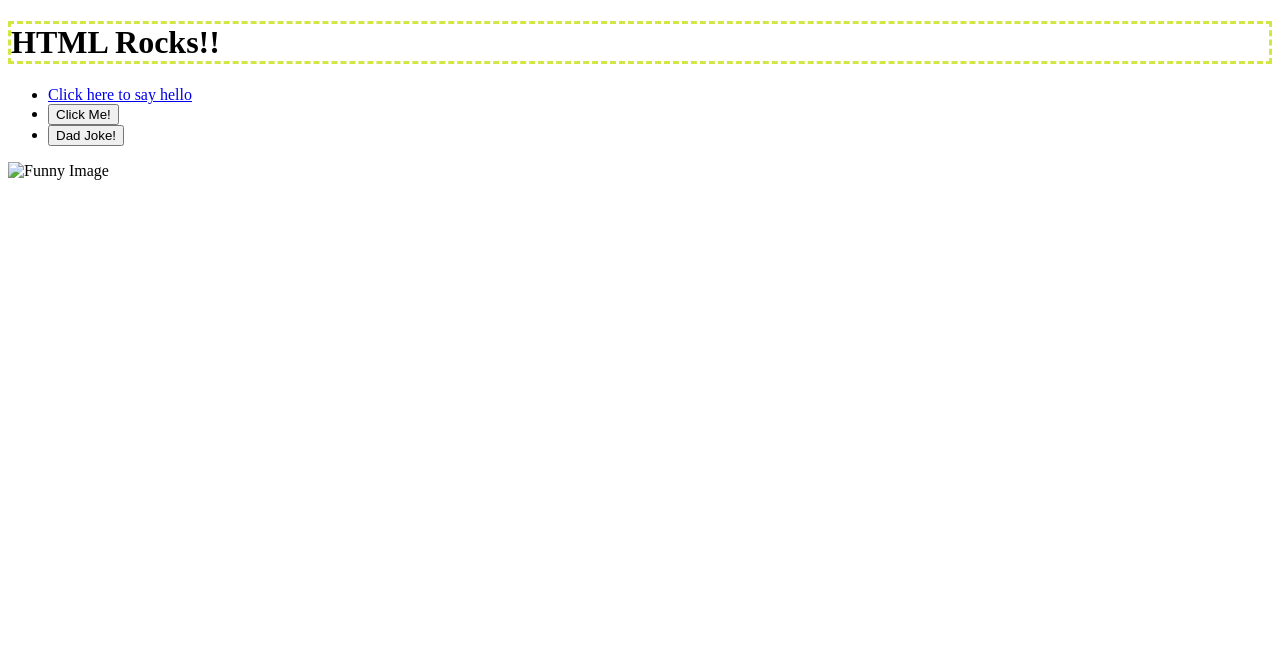
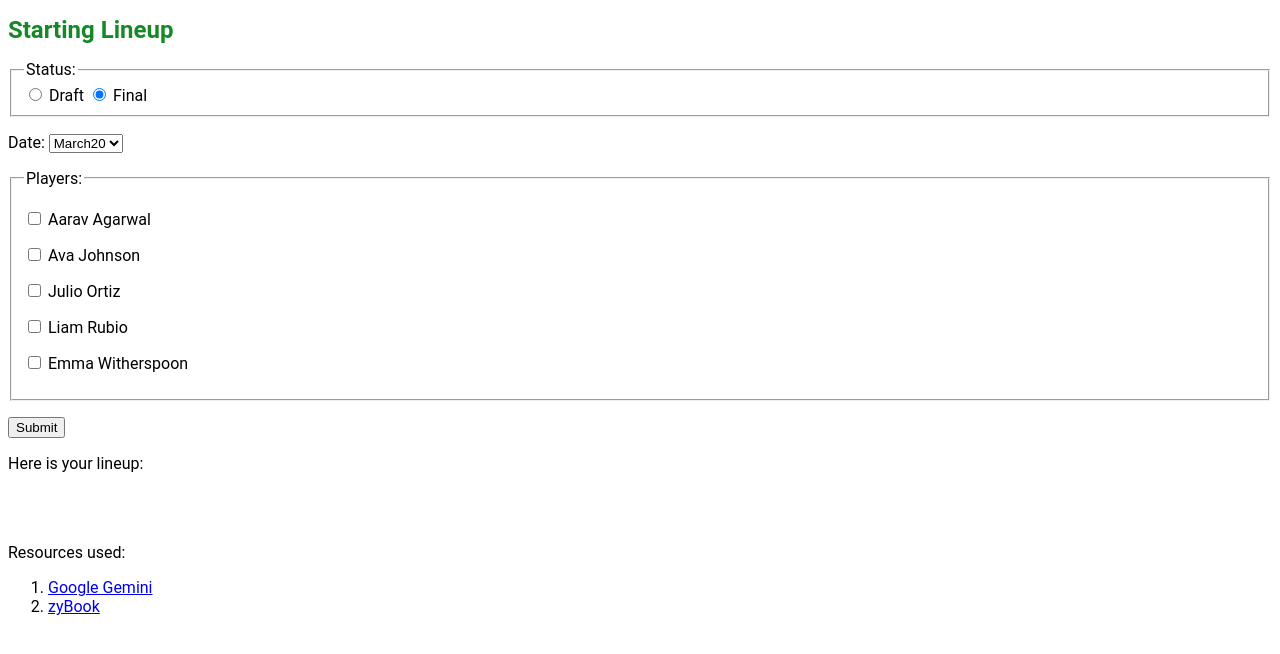
Before and after one commit to WonderGeekWoman/09.03Lab-JavaScriptintheBrowser-Ch7Pt1, a website: page index.html in a window 1280 px wide. Drawn offline with Linux system fonts and the light colour scheme; files that its build step writes are made by us from their sources.

Commit message:
almostdone

```diff
--- a/index.html
+++ b/index.html
@@ -3,23 +3,82 @@
 
 <head>
   <meta charset="utf-8">
-  <title>CS208 - Starter Code (UPDATE ME)!</title>
+  <title>Starting Lineup</title>
   <meta name="description" content="">
   <meta name="viewport" content="width=device-width, initial-scale=1">
   <link rel="stylesheet" href="style.css">
 </head>
 
 <body>
-  <h1>HTML Rocks!!</h1>
-  <ul>
-  <li><a href="/hello">Click here to say hello</a></li>
-  <li><button id="hello-link">Click Me!</button></li>
-  <li><button id="joke-button">Dad Joke!</button></li>
-  <script src="script.js"></script>
-  </ul>
-  <img src="funny.png" alt="Funny Image" width="300" height="200">
+  <h1>Starting Lineup</h1>
 
-  <h2 id="joke-display"></h2>
+  <p>
+    <fieldset id="status">
+      <legend>Status:</legend>
+        <input type="radio" name="status" value="Draft" id="draft">
+        <label for="draft">Draft</label>
+
+        <input type="radio" name="status" value="Final" id="final" checked>
+        <label for="final">Final</label>
+    </fieldset>
+  </p>
+
+  <p>
+    <label for="date">Date: </label>
+    <select name="gameDate">
+      <option value="March20">March20</option>
+      <option value="March24">March24</option>
+      <option value="April 2">April 2</option>
+      <option value="April 6">April 6</option>
+      <option value="April 13">April 13</option>
+    </select>
+  </p>
+
+  <p>
+    <fieldset id="players">
+      <legend>Players:</legend>
+        <p>
+          <input type="checkbox" name="aarav_agarwal" id="aarav_agarwal">
+          <label for="aarav_agarwal">Aarav Agarwal</label>
+        </p>
+        <p>
+          <input type="checkbox" name="ava_johnson" id="ava_johnson">
+          <label for="ava_johnson">Ava Johnson</label>
+        </p>
+        <p>
+          <input type="checkbox" name="julio_ortiz" id="julio_ortiz">
+          <label for="julio_ortiz">Julio Ortiz</label>
+        </p>
+        <p>
+          <input type="checkbox" name="liam_rubio" id="liam_rubio">
+          <label for="liam_rubio">Liam Rubio</label>
+        </p>
+        <p>
+          <input type="checkbox" name="emma_witherspoon" id="emma_witherspoon">
+          <label for="emma_witherspoon">Emma Witherspoon</label>
+        </p>
+    </fieldset>
+  </p>
+
+  <p>
+    <input type="button" value="Submit" id="submit">
+  </p>
+
+  <p>
+    <div id="lineup-display">Here is your lineup: </div>
+  </p>
+
+  <br>
+  <br>
+  <p>
+    Resources used:
+    <ol>
+      <li><a href="https://www.google.com/search?q=help+me+with+this+assignment+as+tutor&oq=help+me+with+this+assignment+as+tutor&gs_lcrp=EgZjaHJvbWUyBggAEEUYOTIHCAEQIRigATIHCAIQIRigATIHCAMQIRigATIHCAQQIRigATIHCAUQIRigATIHCAYQIRifBdIBCDExMDhqMGo5qAIGsAIB8QV5XD7Sbsx8mw&sourceid=chrome&source=chrome.ob&ie=UTF-8">Google Gemini</a></li>
+      <li><a href="https://learn.zybooks.com/zybook/BOISESTATECS208PanterFall2026?lti_token=eyJhbGciOiJIUzI1NiIsInR5cCI6IkpXVCJ9.eyJleHAiOjE3OTI4NzUyMzAsInVzZXJfaWQiOjI5MTk4MjB9.TFyF1WUk7Rsa2pot1600LnFmaGZIWWH_hRUUWzZjUSo">zyBook</a></li>
+    </ol>
+  </p>
+
+  <script src=""script.js"></script>
 </body>
 
 </html>
```
Also changed, not shown: dist/script.js, dist/style.css, 1 other file.
